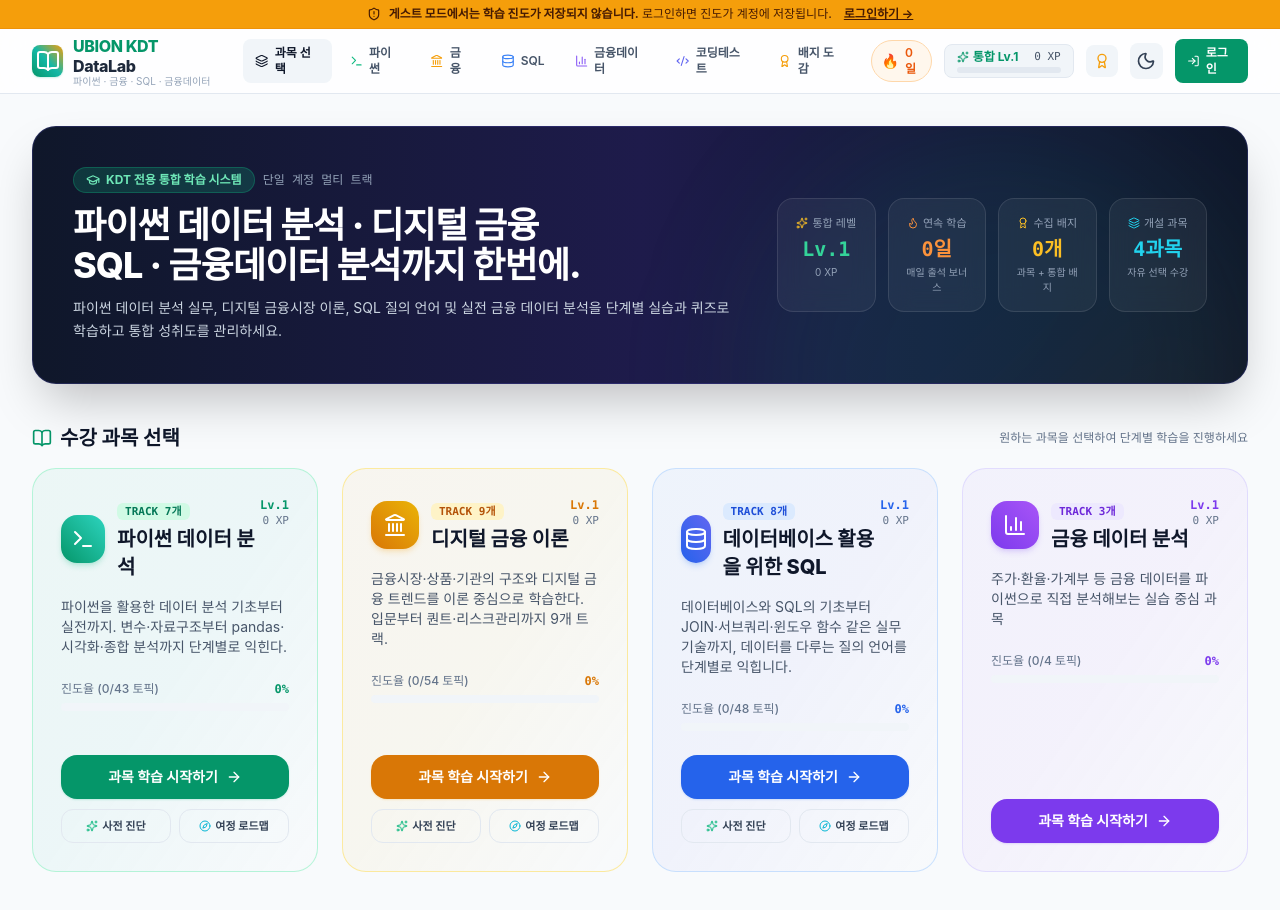
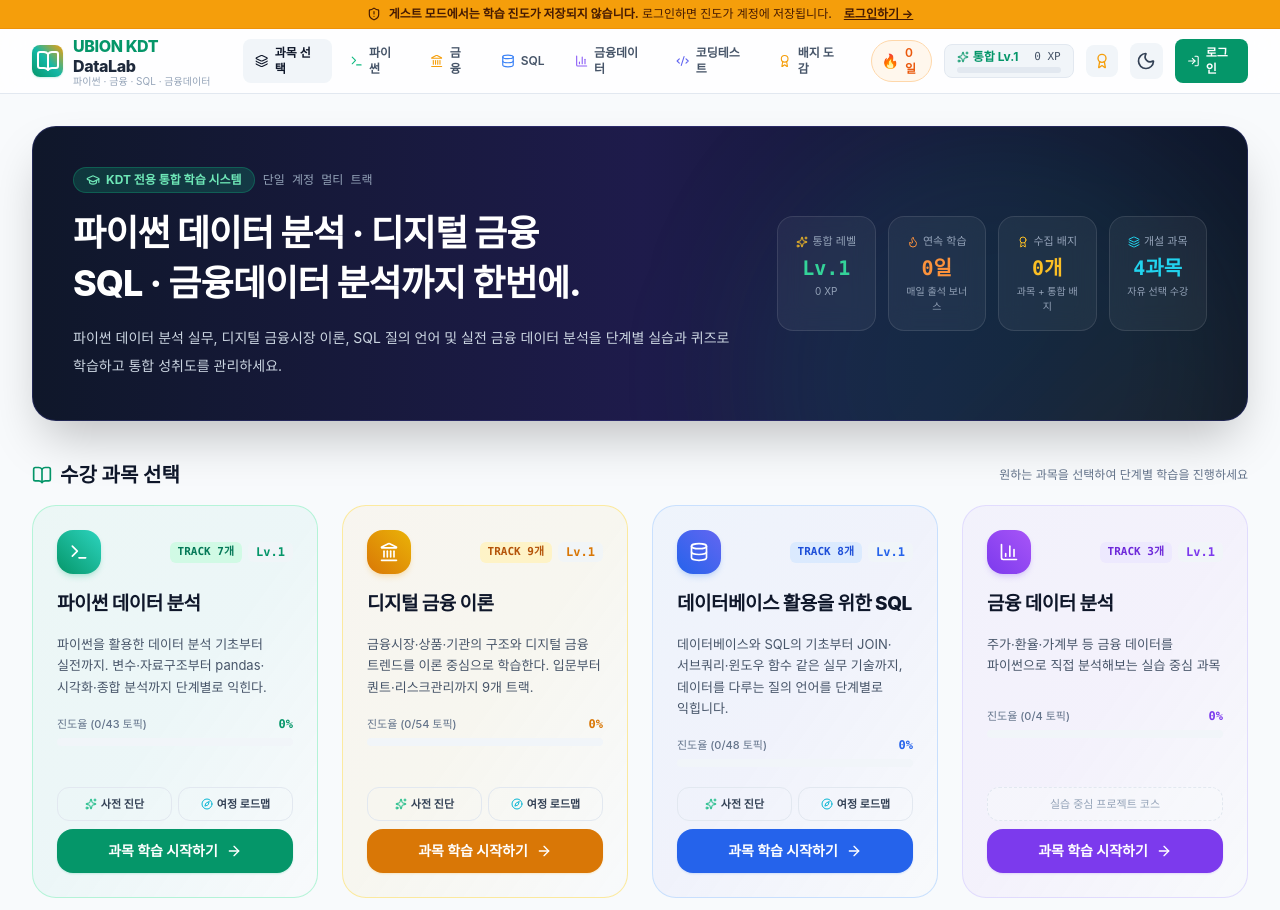
Before and after one commit to wiky86/python-support, a Next.js app: page / in a window 1280 px wide. Shown: the top 910 px of the page. Built offline with nearby package versions, Linux system fonts and the light colour scheme.

Commit message:
style: 메인 과목 카드 버튼 하단 배치, 제목 줄바꿈 정리 및 히어로 줄간격 개선

```diff
--- a/src/components/CourseSelectorView.tsx
+++ b/src/components/CourseSelectorView.tsx
@@ -53,7 +53,7 @@ export function CourseSelectorView({
         <div className="absolute top-0 right-0 w-[500px] h-[500px] bg-gradient-to-br from-emerald-500/10 via-teal-500/10 to-amber-500/10 rounded-full blur-3xl pointer-events-none" />
 
         <div className="relative z-10 flex flex-col lg:flex-row items-start lg:items-center justify-between gap-8">
-          <div className="space-y-3 max-w-2xl">
+          <div className="space-y-4 max-w-2xl">
             <div className="flex items-center gap-2">
               <span className="px-3 py-1 rounded-full bg-emerald-500/20 text-emerald-300 text-xs font-bold border border-emerald-500/30 flex items-center gap-1.5">
                 <GraduationCap className="w-3.5 h-3.5" />
@@ -61,11 +61,11 @@ export function CourseSelectorView({
               </span>
               <span className="text-xs text-slate-400 font-mono">단일 계정 멀티 트랙</span>
             </div>
-            <h1 className="text-2xl sm:text-4xl font-extrabold tracking-tight leading-tight">
+            <h1 className="text-2xl sm:text-4xl font-extrabold tracking-tight leading-snug sm:leading-[1.38]">
               파이썬 데이터 분석 · 디지털 금융 <br className="hidden sm:block" />
               SQL · 금융데이터 분석까지 한번에.
             </h1>
-            <p className="text-sm text-slate-300 leading-relaxed">
+            <p className="text-sm text-slate-300 leading-relaxed sm:leading-loose">
               파이썬 데이터 분석 실무, 디지털 금융시장 이론, SQL 질의 언어 및 실전 금융 데이터 분석을 단계별 실습과 퀴즈로 학습하고 통합 성취도를 관리하세요.
             </p>
           </div>
@@ -165,7 +165,7 @@ export function CourseSelectorView({
             return (
               <div
                 key={course.id}
-                className={`p-6 sm:p-7 rounded-3xl border transition-all duration-300 hover:shadow-xl relative flex flex-col justify-between group ${
+                className={`p-6 rounded-3xl border transition-all duration-300 hover:shadow-xl relative flex flex-col justify-between group ${
                   isPython
                     ? "bg-gradient-to-br from-emerald-500/5 via-teal-500/5 to-transparent dark:from-emerald-950/20 dark:via-teal-950/10 dark:to-transparent border-emerald-200/80 dark:border-emerald-800/60 hover:border-emerald-400 dark:hover:border-emerald-600"
                     : isFinance
@@ -175,12 +175,11 @@ export function CourseSelectorView({
                     : "bg-gradient-to-br from-violet-500/5 via-purple-500/5 to-transparent dark:from-violet-950/20 dark:via-purple-950/10 dark:to-transparent border-violet-200/80 dark:border-violet-800/60 hover:border-violet-400 dark:hover:border-violet-600"
                 }`}
               >
-                <div className="space-y-4">
-                  {/* Card Header */}
-                  <div className="flex items-start justify-between">
-                    <div className="flex items-center gap-3">
+                <div className="space-y-3.5">
+                  {/* Card Header Top: Icon & Badges */}
+                  <div className="flex items-center justify-between">
                     <div
-                        className={`w-12 h-12 rounded-2xl flex items-center justify-center text-white shadow-md transition-transform group-hover:scale-105 ${
+                      className={`w-11 h-11 rounded-2xl flex items-center justify-center text-white shadow-md transition-transform group-hover:scale-105 ${
                         isPython
                           ? "bg-gradient-to-tr from-emerald-600 to-teal-400 shadow-emerald-500/20"
                           : isFinance
@@ -191,16 +190,17 @@ export function CourseSelectorView({
                       }`}
                     >
                       {isPython ? (
-                          <Terminal className="w-6 h-6" />
+                        <Terminal className="w-5 h-5" />
                       ) : isFinance ? (
-                          <Landmark className="w-6 h-6" />
+                        <Landmark className="w-5 h-5" />
                       ) : isSql ? (
-                          <Database className="w-6 h-6" />
+                        <Database className="w-5 h-5" />
                       ) : (
-                          <BarChart3 className="w-6 h-6" />
+                        <BarChart3 className="w-5 h-5" />
                       )}
                     </div>
-                      <div>
+
+                    <div className="flex items-center gap-1.5">
                       <span
                         className={`text-[11px] font-bold font-mono px-2 py-0.5 rounded-md ${
                           isPython
@@ -214,15 +214,8 @@ export function CourseSelectorView({
                       >
                         TRACK {course.trackCount}개
                       </span>
-                        <h3 className="text-xl font-extrabold text-slate-900 dark:text-white mt-1">
-                          {course.title}
-                        </h3>
-                      </div>
-                    </div>
-
-                    <div className="text-right">
                       <div
-                        className={`text-xs font-mono font-bold ${
+                        className={`text-xs font-mono font-bold px-2 py-0.5 rounded-md bg-slate-100/90 dark:bg-slate-800/90 ${
                           isPython
                             ? "text-emerald-600 dark:text-emerald-400"
                             : isFinance
@@ -234,21 +227,25 @@ export function CourseSelectorView({
                       >
                         Lv.{courseLevel}
                       </div>
-                      <div className="text-[11px] text-slate-500 dark:text-slate-400 font-mono">
-                        {courseXp.toLocaleString()} XP
-                      </div>
                     </div>
                   </div>
 
+                  {/* Course Title */}
+                  <div className="min-h-[32px] flex items-center">
+                    <h3 className="text-lg sm:text-[19px] font-extrabold text-slate-900 dark:text-white break-keep tracking-tight leading-snug">
+                      {course.title}
+                    </h3>
+                  </div>
+
                   {/* Description */}
-                  <p className="text-xs sm:text-sm text-slate-600 dark:text-slate-300 leading-relaxed min-h-[40px]">
+                  <p className="text-xs sm:text-[13px] text-slate-600 dark:text-slate-300 leading-relaxed min-h-[56px] break-keep">
                     {course.description}
                   </p>
 
                   {/* Progress Bar */}
-                  <div className="space-y-1.5 pt-2">
+                  <div className="space-y-1.5 pt-1">
                     <div className="flex items-center justify-between text-xs">
-                      <span className="text-slate-500 dark:text-slate-400 font-medium">
+                      <span className="text-slate-500 dark:text-slate-400 font-medium text-[11px]">
                         진도율 ({completedCount}/{totalTopics} 토픽)
                       </span>
                       <span
@@ -282,8 +279,38 @@ export function CourseSelectorView({
                   </div>
                 </div>
 
-                {/* Card Action Links */}
-                <div className="pt-6 space-y-2.5">
+                {/* Card Action Links: Mini buttons on top, Main Action Button on the very bottom */}
+                <div className="pt-5 space-y-2 mt-auto">
+                  {(hasDiag || hasRoad) ? (
+                    <div className={`grid gap-1.5 text-xs ${hasDiag && hasRoad ? "grid-cols-2" : "grid-cols-1"}`}>
+                      {hasDiag && (
+                        <Link
+                          href={`/${course.id}/diagnostic`}
+                          prefetch={false}
+                          className="py-2 px-2.5 rounded-xl border border-slate-200 dark:border-slate-800 text-slate-700 dark:text-slate-300 hover:bg-slate-100 dark:hover:bg-slate-800/80 font-semibold text-center flex items-center justify-center gap-1 transition-colors text-[11px]"
+                        >
+                          <Sparkles className="w-3 h-3 text-emerald-500" />
+                          <span>사전 진단</span>
+                        </Link>
+                      )}
+
+                      {hasRoad && (
+                        <Link
+                          href={`/${course.id}/roadmap`}
+                          prefetch={false}
+                          className="py-2 px-2.5 rounded-xl border border-slate-200 dark:border-slate-800 text-slate-700 dark:text-slate-300 hover:bg-slate-100 dark:hover:bg-slate-800/80 font-semibold text-center flex items-center justify-center gap-1 transition-colors text-[11px]"
+                        >
+                          <Compass className="w-3 h-3 text-cyan-500" />
+                          <span>여정 로드맵</span>
+                        </Link>
+                      )}
+                    </div>
+                  ) : (
+                    <div className="h-[34px] flex items-center justify-center text-[11px] text-slate-400 font-medium rounded-xl bg-slate-50/50 dark:bg-slate-800/30 border border-dashed border-slate-200 dark:border-slate-800">
+                      <span>실습 중심 프로젝트 코스</span>
+                    </div>
+                  )}
+
                   <Link
                     href={`/${course.id}`}
                     prefetch={false}
@@ -300,32 +327,6 @@ export function CourseSelectorView({
                     <span>{completedCount > 0 ? "이어서 학습하기" : "과목 학습 시작하기"}</span>
                     <ArrowRight className="w-4 h-4" />
                   </Link>
-
-                  {(hasDiag || hasRoad) && (
-                    <div className={`grid gap-2 text-xs ${hasDiag && hasRoad ? "grid-cols-2" : "grid-cols-1"}`}>
-                      {hasDiag && (
-                        <Link
-                          href={`/${course.id}/diagnostic`}
-                          prefetch={false}
-                          className="py-2 px-3 rounded-xl border border-slate-200 dark:border-slate-800 text-slate-700 dark:text-slate-300 hover:bg-slate-100 dark:hover:bg-slate-800/80 font-semibold text-center flex items-center justify-center gap-1 transition-colors text-[11px]"
-                        >
-                          <Sparkles className="w-3 h-3 text-emerald-500" />
-                          <span>사전 진단</span>
-                        </Link>
-                      )}
-
-                      {hasRoad && (
-                        <Link
-                          href={`/${course.id}/roadmap`}
-                          prefetch={false}
-                          className="py-2 px-3 rounded-xl border border-slate-200 dark:border-slate-800 text-slate-700 dark:text-slate-300 hover:bg-slate-100 dark:hover:bg-slate-800/80 font-semibold text-center flex items-center justify-center gap-1 transition-colors text-[11px]"
-                        >
-                          <Compass className="w-3 h-3 text-cyan-500" />
-                          <span>여정 로드맵</span>
-                        </Link>
-                      )}
-                    </div>
-                  )}
                 </div>
               </div>
             );
```
Lines whose indentation alone changed are shown as unchanged.
